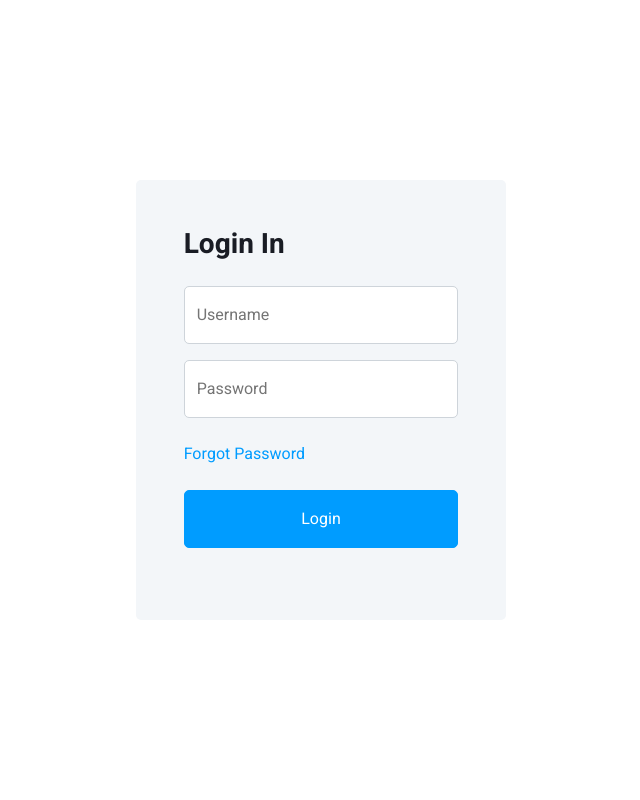
After one commit to Adithyanaru/Student-Result-Management-System, a Django app: page /manage/login/ in a window 1280 px wide. The commit adds this page. Shown: the whole page, without its empty margins (319-959 px from the left). Run offline with Django 5.2, Linux system fonts and the light colour scheme; some libraries are stand-ins or nearby versions.

Commit message:
Supperuser,session login and logout

```diff
--- /dev/null
+++ b/AdminApp/templates/Login.html
@@ -0,0 +1,97 @@
+<!DOCTYPE html>
+{% load static %}
+<html lang="en">
+
+<head>
+    <meta charset="utf-8">
+    <title>DASHMIN - Bootstrap Admin Template</title>
+    <meta content="width=device-width, initial-scale=1.0" name="viewport">
+    <meta content="" name="keywords">
+    <meta content="" name="description">
+
+    <!-- Favicon -->
+    <link href="{% static 'assets/img/favicon.ico' %" rel="icon">
+
+    <!-- Google Web Fonts -->
+    <link rel="preconnect" href="https://fonts.googleapis.com">
+    <link rel="preconnect" href="https://fonts.gstatic.com" crossorigin>
+    <link href="https://fonts.googleapis.com/css2?family=Heebo:wght@400;500;600;700&display=swap" rel="stylesheet">
+
+    <!-- Icon Font Stylesheet -->
+    <link href="https://cdnjs.cloudflare.com/ajax/libs/font-awesome/5.10.0/css/all.min.css" rel="stylesheet">
+    <link href="https://cdn.jsdelivr.net/npm/bootstrap-icons@1.4.1/font/bootstrap-icons.css" rel="stylesheet">
+
+    <!-- Libraries Stylesheet -->
+    <link href="{% static 'assets/lib/owlcarousel/assets/owl.carousel.min.css' %}" rel="stylesheet">
+    <link href="{% static 'assets/lib/tempusdominus/css/tempusdominus-bootstrap-4.min.css' %}" rel="stylesheet" />
+
+    <!-- Customized Bootstrap Stylesheet -->
+    <link href="{% static 'assets/css/bootstrap.min.css' %}" rel="stylesheet">
+
+    <!-- Template Stylesheet -->
+    <link href="{% static 'assets/css/style.css' %}" rel="stylesheet">
+</head>
+
+<body>
+    <div class="container-fluid position-relative bg-white d-flex p-0">
+        <!-- Spinner Start -->
+        <div id="spinner"
+            class="show bg-white position-fixed translate-middle w-100 vh-100 top-50 start-50 d-flex align-items-center justify-content-center">
+            <div class="spinner-border text-primary" style="width: 3rem; height: 3rem;" role="status">
+                <span class="sr-only">Loading...</span>
+            </div>
+        </div>
+        <!-- Spinner End -->
+
+
+        <!-- Sign In Start -->
+        <div class="container-fluid">
+            <div class="row h-100 align-items-center justify-content-center" style="min-height: 100vh;">
+                <div class="col-12 col-sm-8 col-md-6 col-lg-5 col-xl-4">
+                    <div class="bg-light rounded p-4 p-sm-5 my-4 mx-3">
+                        <div class="d-flex align-items-center justify-content-between mb-3">
+                            <!-- <a href="index.html" class="">
+                                <h3 class="text-primary"><i class="fa fa-hashtag me-2"></i></h3>
+                            </a> -->
+                            <h3>Login In</h3>
+                        </div>
+                        <form method="post" action="{% url 'admin_login' %}">
+                            {% csrf_token %}
+                            <div class="form-floating mb-3">
+                                <input type="text" class="form-control" id="#" placeholder="Username" name="username">
+                                <label for="#">Username</label>
+                            </div>
+                            <div class="form-floating mb-4">
+                                <input type="password" class="form-control" id="floatingPassword" placeholder="Password"
+                                    name="password">
+                                <label for="floatingPassword">Password</label>
+                            </div>
+                            <div class="d-flex align-items-center justify-content-between mb-4">
+
+                                <a href="">Forgot Password</a>
+                            </div>
+                            <button type="submit" class="btn btn-primary py-3 w-100 mb-4">Login</button>
+                        </form>
+                    </div>
+                </div>
+            </div>
+        </div>
+        <!-- Sign In End -->
+    </div>
+
+    <!-- JavaScript Libraries -->
+    <script src="https://code.jquery.com/jquery-3.4.1.min.js"></script>
+    <script src="https://cdn.jsdelivr.net/npm/bootstrap@5.0.0/dist/js/bootstrap.bundle.min.js"></script>
+    <script src="{% static 'assets/lib/chart/chart.min.js' %}"></script>
+    <script src="{% static 'assets/lib/easing/easing.min.js' %}"></script>
+    <script src="{% static 'assets/lib/waypoints/waypoints.min.js' %}"></script>
+    <script src="{% static 'assets/lib/owlcarousel/owl.carousel.min.js' %}"></script>
+    <script src="{% static 'assets/lib/tempusdominus/js/moment.min.js' %}"></script>
+    <script src="{% static 'assets/lib/tempusdominus/js/moment-timezone.min.js' %}"></script>
+    <script src="{% static 'assets/lib/tempusdominus/js/tempusdominus-bootstrap-4.min.js' %}"></script>
+
+    <!-- Template Javascript -->
+    <script src="{% static 'assets/js/main.js' %}"></script>
+</body>
+
+</html>
--- a/AdminApp/urls.py
+++ b/AdminApp/urls.py
@@ -4,4 +4,7 @@ from AdminApp import views
 urlpatterns=[
     path('dashboard/',views.dashboard,name='dashboard'),
     path('add_student/',views.add_student,name='add_student'),
+    path('login/',views.login,name='login'),
+    path('admin_login/',views.admin_login,name='admin_login'),
+    path('admin_logout/',views.admin_logout,name='admin_logout')
 ]
--- a/AdminApp/views.py
+++ b/AdminApp/views.py
@@ -1,8 +1,37 @@
 from django.shortcuts import render,redirect
+from django.contrib.auth.models import User
+from django.contrib.auth import authenticate, login
+from django.contrib.auth import logout
+
+
 
 # Create your views here.
 def dashboard(request):
     return render(request,'Dashboard.html')
 
+def login(request):
+    return render(request,'Login.html')
+
 def add_student(request):
     return render(request,'Add_Student.html')
+def admin_logout(request):
+    return render(request,'Login.html')
+
+def admin_login(request):
+    uname=request.POST.get('username')
+    pswd=request.POST.get('password')
+    if User.objects.filter(username__contains=uname).exists():
+        user=authenticate(username=uname,password=pswd)
+        if user is not None:
+            # login(request,user)
+            request.session['username']=uname
+            request.session['password']=pswd
+            return redirect(dashboard)
+        else:
+            return redirect(login)
+    else:
+        return redirect(login)
+def admin_logout(request):
+    del request.session['username']
+    del request.session['password']
+    return redirect(login)
```
Also changed, not shown: AdminApp/templates/Dashboard.html (+8 -4 lines), db.sqlite3.
